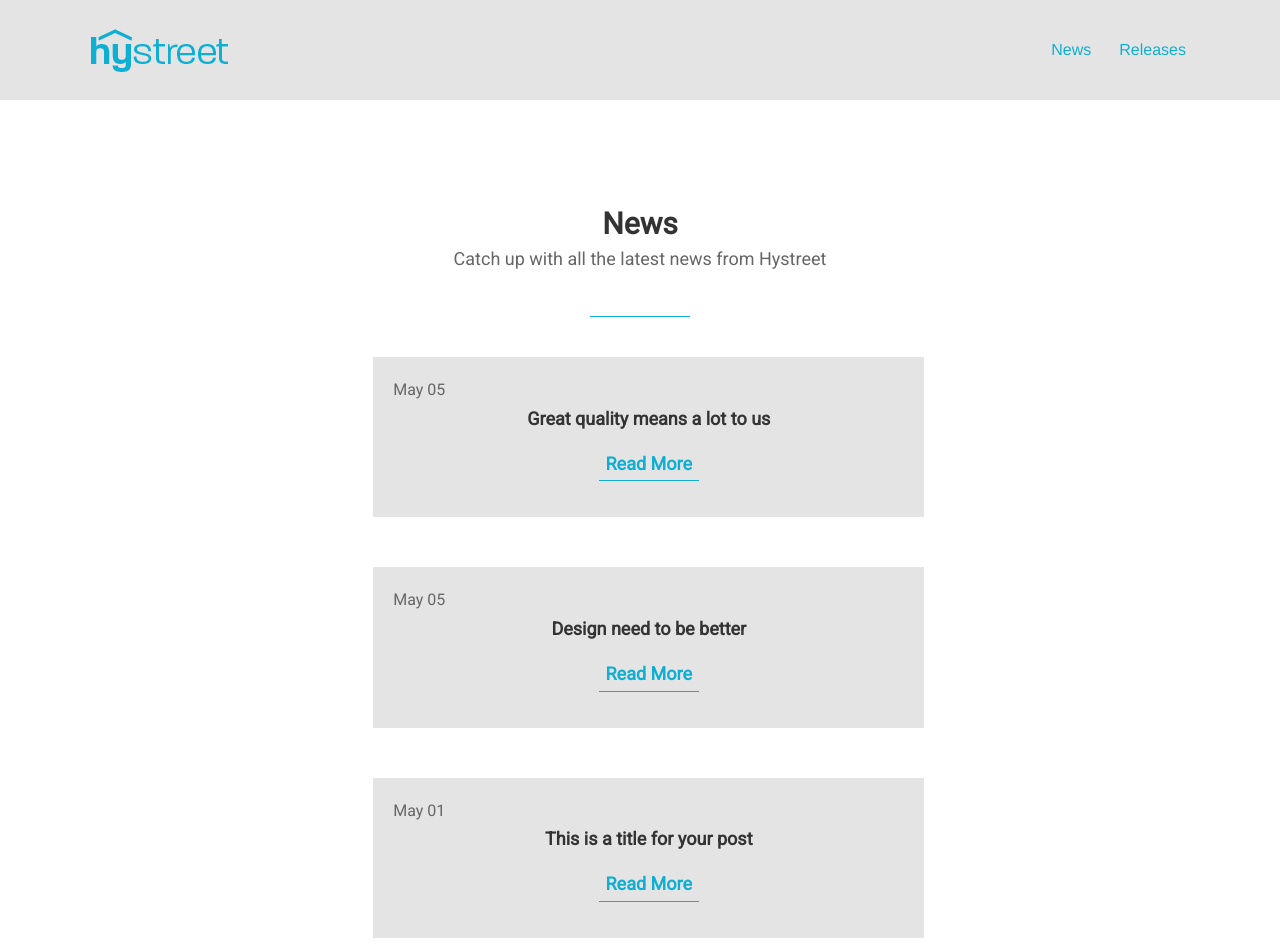
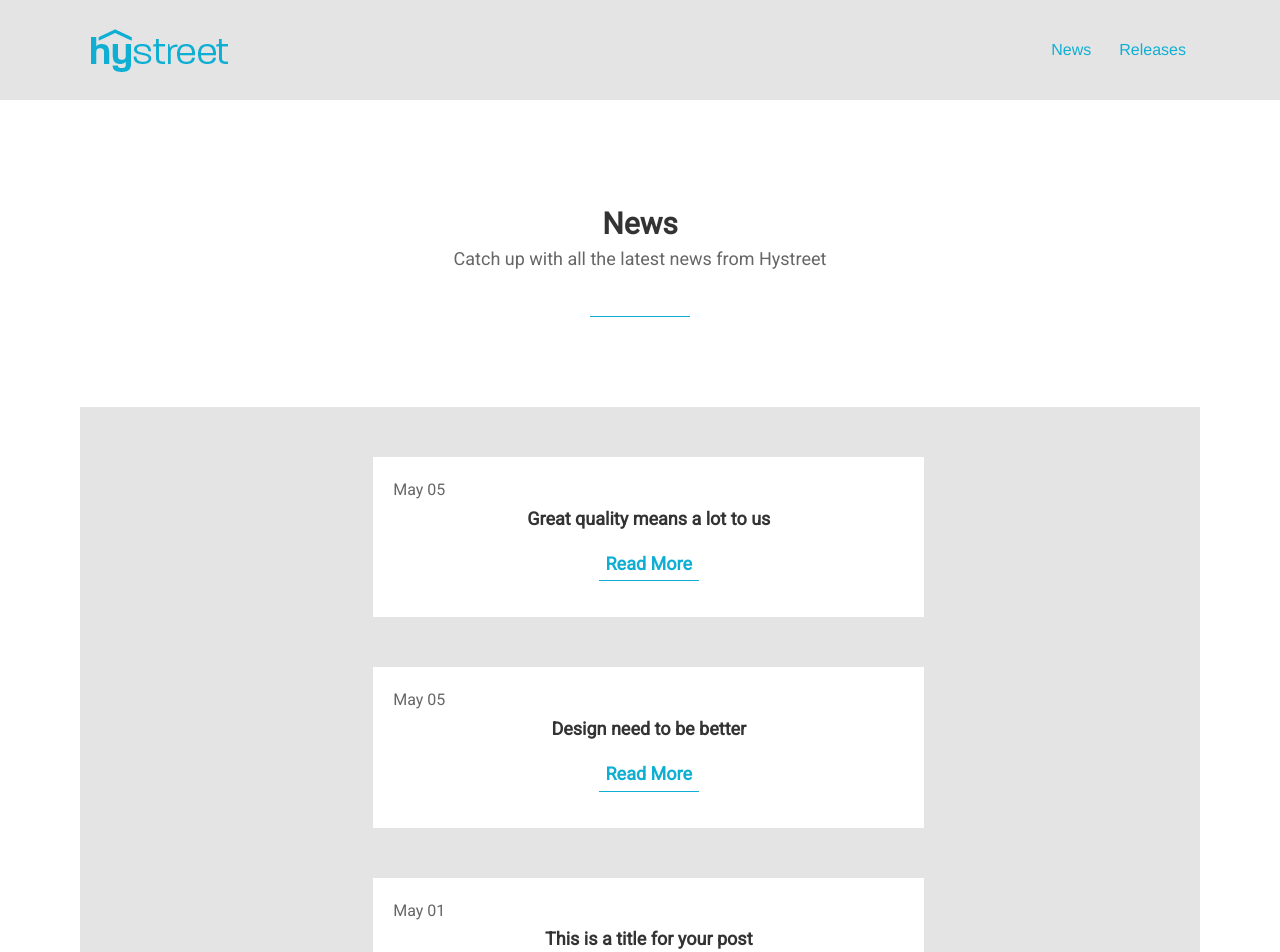
Before and after one commit to josh-brough/learninghub, a Jekyll site: the page built from news/index.html, in a window 1280 px wide. Shown: the top 952 px of the page. Built offline with Jekyll 4.4.1, drawn with Linux system fonts in a browser that asks for light colours; some web fonts are replaced; a script that is not in the unit is left out.

Commit message:
changing colours on blog snippets and containers

```diff
--- a/css/style.css
+++ b/css/style.css
@@ -1160,7 +1160,7 @@ p.shortline {
   }
 
   .blog-snippet {
-    background: #e4e4e4;
+    background: #FFFFFF;
     max-width: 50%;
     padding: 20px;
     margin: 0 auto;
--- a/news/index.html
+++ b/news/index.html
@@ -15,6 +15,8 @@ section_id: home
     <div class='spacing'></div>
     <div class='spacing'></div>
   </div>
+</div>
+<div class="full" style="background: #e4e4e4">
   <div class='row'>
     <div class='large-12 columns'>
 <ul>
```
